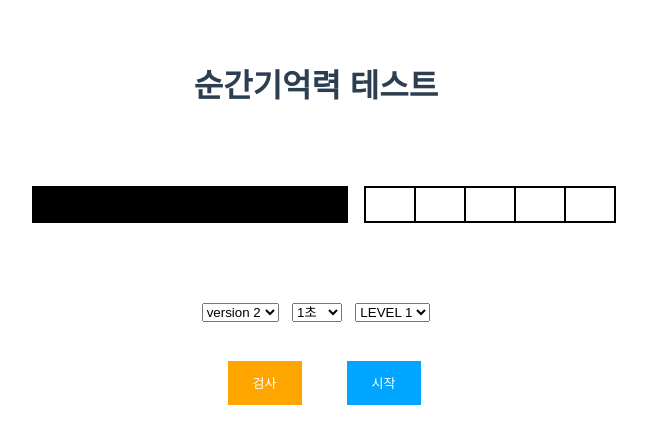
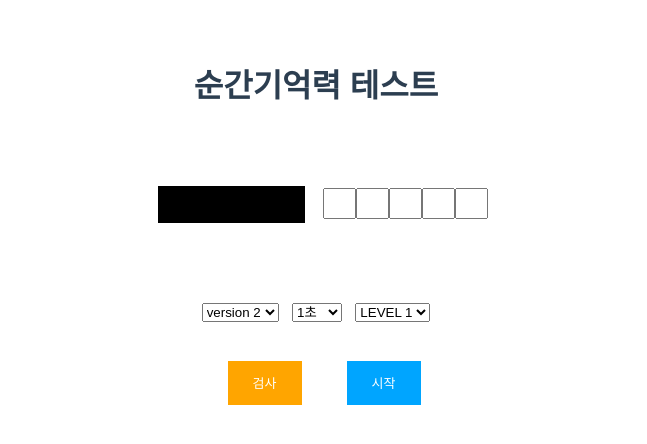
Before and after one commit to windasol/remind2, a Vue app: page /version2 in a window 1280 px wide. Shown: the top 444 px of the page, without its empty margins (324-971 px from the left). Built offline with nearby package versions, Linux system fonts and the light colour scheme.

Commit message:
키패드 자동입력 추가

```diff
--- a/src/components/Version-1.vue
+++ b/src/components/Version-1.vue
@@ -7,7 +7,7 @@
     </div>
 
     <div v-if="endFlag">
-      <input v-for="(row, idx) in stage.length" :key="row" v-model="inputData[idx]" class="input">
+      <input v-for="(row, idx) in stage.length" :key="row" v-model="inputData[idx]" class="input" @input="moveFoucs">
     </div>
     <div v-if="answerCheck">
       <input v-for="(row, idx) in stage.length" :key="row" v-model="stage[idx]" class="input">
@@ -136,7 +136,10 @@ export default {
       const sound = this.$refs.player;
       console.log(this.$refs.source.src)
       sound.pause();
-    }
+    },
+    moveFoucs(e) {
+      e?.target?.nextSibling?.focus();
+    },
   },
 }
 </script>
--- a/src/components/Version-2.vue
+++ b/src/components/Version-2.vue
@@ -1,7 +1,7 @@
 <template>
     <h1>순간기억력 테스트</h1>
     <div class="title">
-        <table class="stage_container" style="width: 25%; margin-left: 1em;">
+        <table class="stage_container" style="margin-left: 1em;">
             <tbody class="stage">
                 <tr v-for="(y, idx) in level" :key="`y-${idx}`">
                     <td v-for="(x, index) in 5" :key="`x-${index}`" :id="`${x + (5 * (y -1))}`" class="check" >
@@ -10,12 +10,10 @@
                 </tr>
             </tbody>
         </table>
-        <table class="stage_container" style="width: 20%; margin-left: 1em;">
-            <tbody class="input">
+        <table class="stage_container" style="margin-left: 1em;">
+            <tbody >
                 <tr v-for="(y, idx) in level" :key="`y-${idx}`">
-                    <td v-for="(x, index) in 5" :key="`x-${index}`" class="check">
-                        <input v-model="inputData[x + (5 * (y -1)) - 1]" class="input2"/>
-                    </td>
+                    <input v-for="(x, index) in 5" :key="`x-${index}`" class="input" v-model="inputData[x + (5 * (y -1)) - 1]" @input="moveFoucs(e, ((y-1) * 5) + x)" maxlength="1" :ref="`key-${((y-1) * 5) + x}`" />
                 </tr>
             </tbody>
         </table>
@@ -120,6 +118,10 @@ export default {
         changeRouter(event) {
             this.$router.push( { path: event.target.value });
         },
+        moveFoucs(e,idx) {
+            const next = "key-" +  (idx + 1);
+            this.$refs[next][0].focus();
+        },
     },
 }
 </script>
@@ -146,19 +148,10 @@ export default {
     outline: 1px solid black;
 }
 .input {
-    margin: 0 auto;
-    outline: 2px solid black;
-    background-color: white;
-}
-.input > tr {
-    width: 100%;
+    width: 25px;
     height: 25px;
 }
-.input > tr > td {
-    width: 25px;
-    height: 25px;
-    outline: 1px solid black;
-}
+
 .check {
     width: 20px;
     height: 20px;
```
